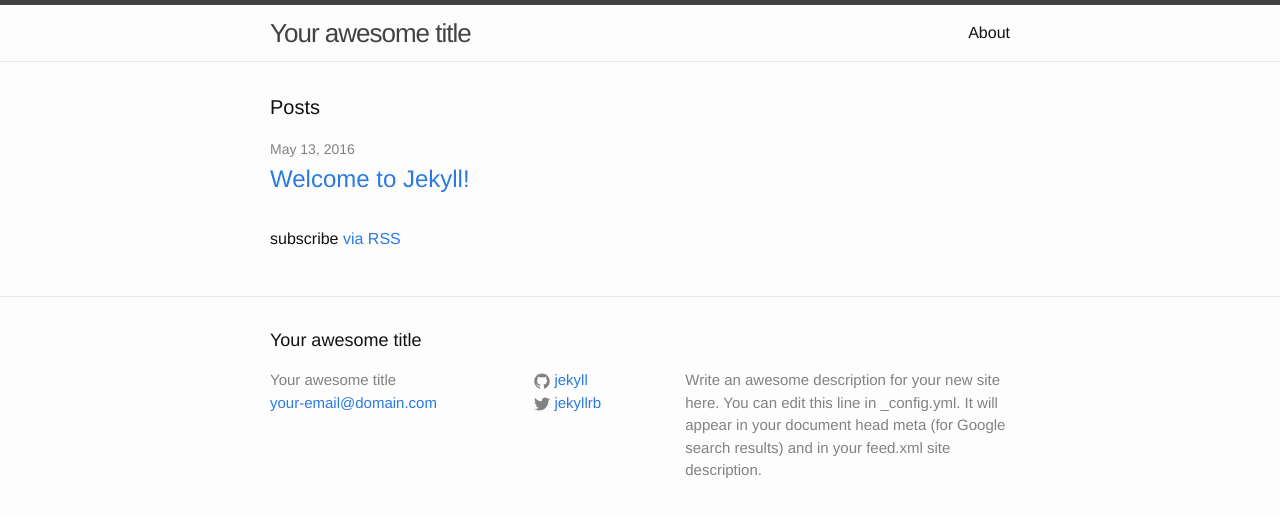
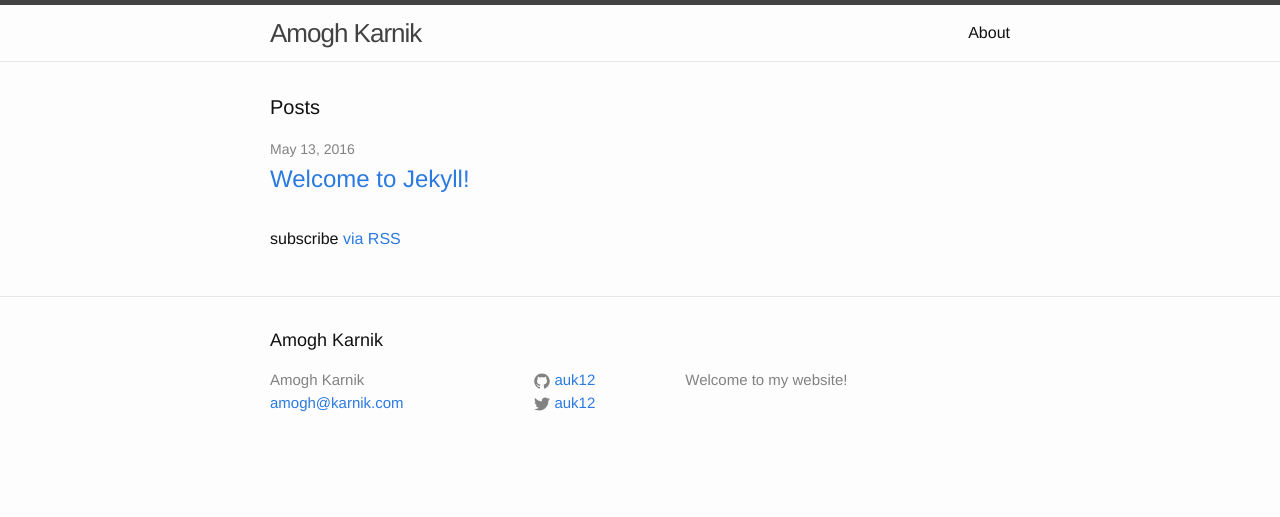
Before and after one commit to auk12/auk12.github.io, a Jekyll site: the page built from index.html, in a window 1280 px wide. Shown: the top 517 px of the page. Built offline with Jekyll 4.4.1, drawn with Linux system fonts in a browser that asks for light colours.

Commit message:
Update config

```diff
--- a/_config.yml
+++ b/_config.yml
@@ -6,16 +6,14 @@
 # 'jekyll serve'. If you change this file, please restart the server process.
 
 # Site settings
-title: Your awesome title
-email: your-email@domain.com
+title: Amogh Karnik
+email: amogh@karnik.com
 description: > # this means to ignore newlines until "baseurl:"
-  Write an awesome description for your new site here. You can edit this
-  line in _config.yml. It will appear in your document head meta (for
-  Google search results) and in your feed.xml site description.
+  Welcome to my website!
 baseurl: "" # the subpath of your site, e.g. /blog
-url: "http://yourdomain.com" # the base hostname & protocol for your site
-twitter_username: jekyllrb
-github_username:  jekyll
+url: "http://auk12.github.io" # the base hostname & protocol for your site
+twitter_username: auk12
+github_username:  auk12
 
 # Build settings
 markdown: kramdown
```
